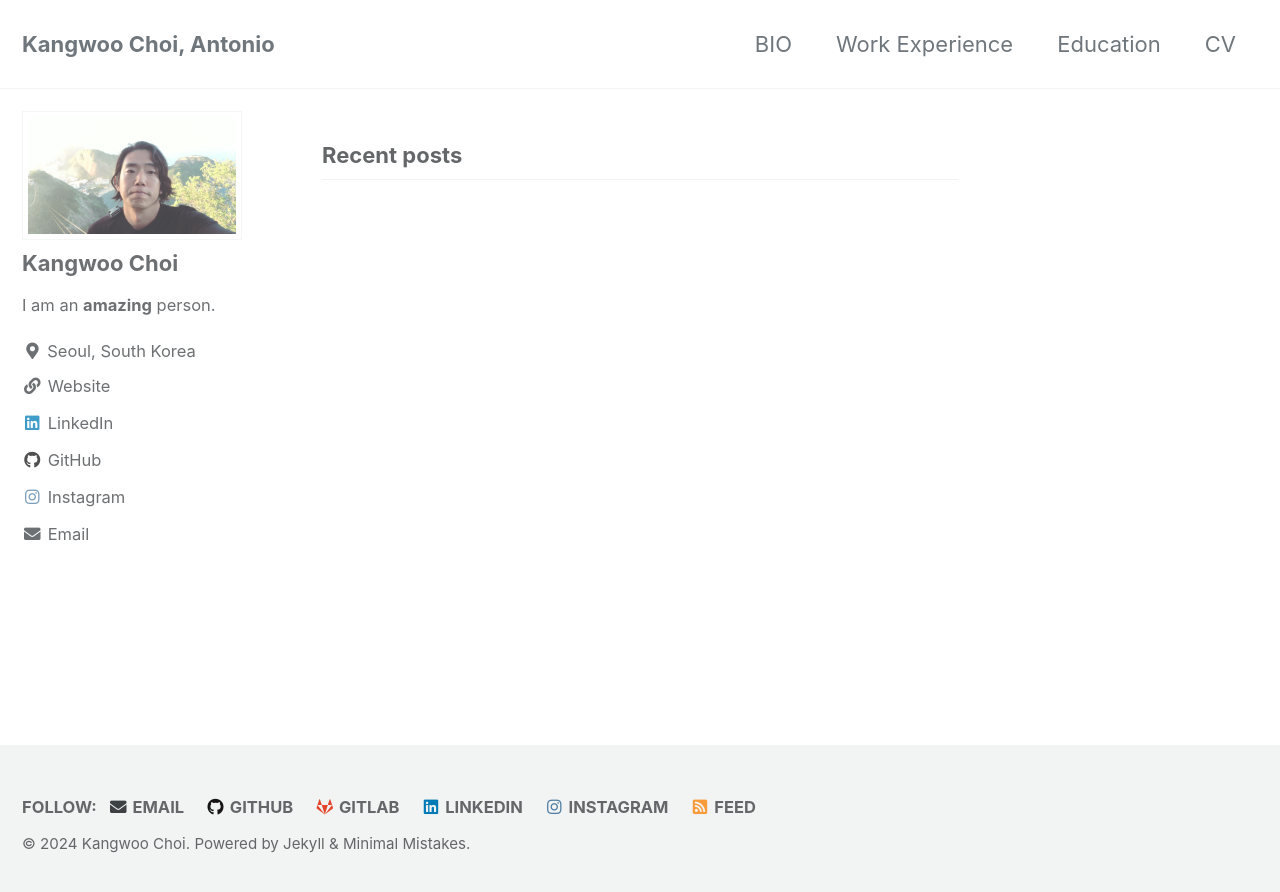
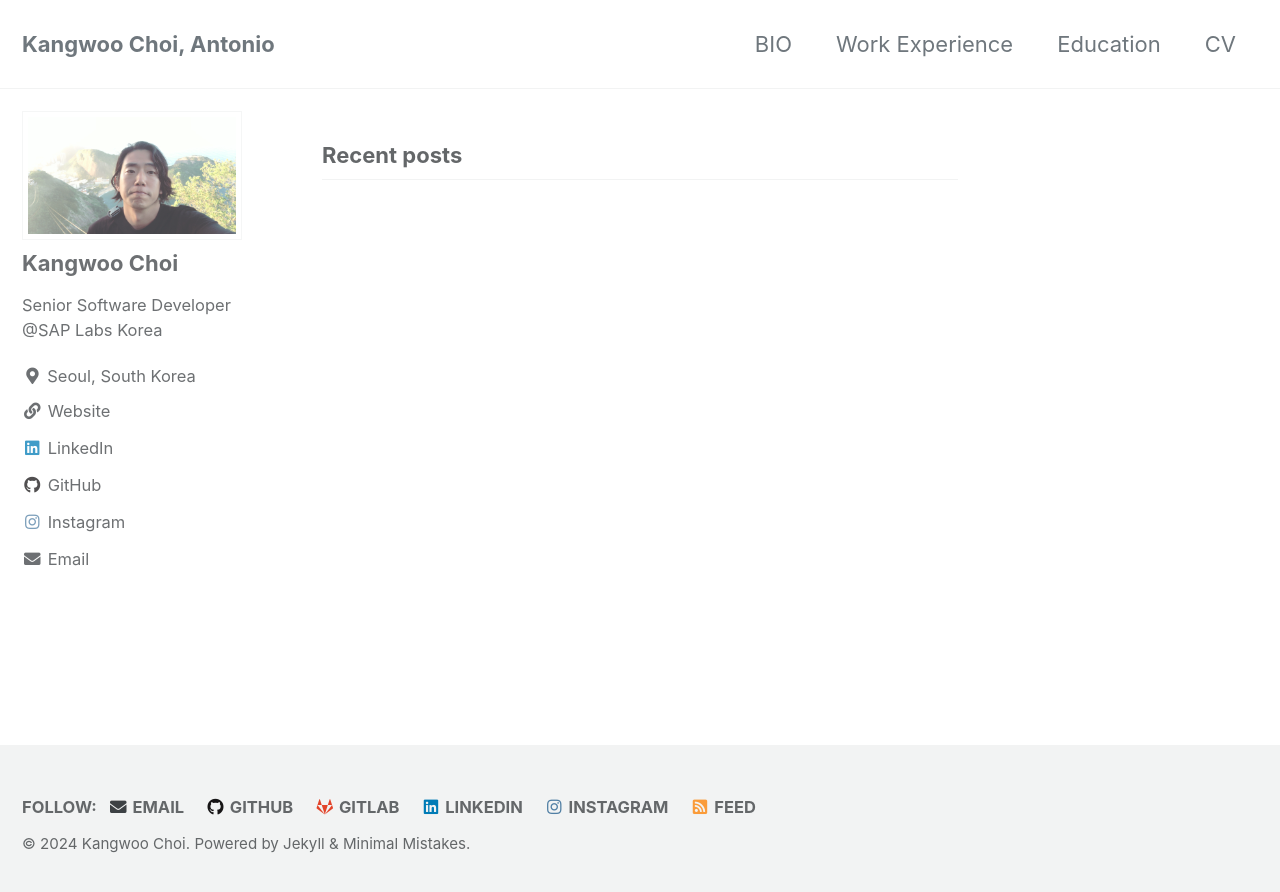
Before and after one commit to KangwooChoi/KangwooChoi.github.io, a Jekyll site: the page built from index.html, in a window 1280 px wide. Shown: the top 892 px of the page. Built offline with Jekyll 4.4.1, drawn with Linux system fonts in a browser that asks for light colours; cached includes are drawn as plain includes; the list of posts is cut into pages by our own code.

Commit message:
Update _config.yml

```diff
--- a/_config.yml
+++ b/_config.yml
@@ -106,7 +106,7 @@ analytics:
 author:
   name             : "Kangwoo Choi"
   avatar           : "/assets/images/bio-photo.jpg" # path of avatar image, e.g. "/assets/images/bio-photo.jpg"
-  bio              : "I am an **amazing** person."
+  bio              : "Senior Software Developer <br>@SAP Labs Korea"
   location         : "Seoul, South Korea"
   email            : # "mailto:kangwoo.choi.antonio@gamil.com"
   links:
```
